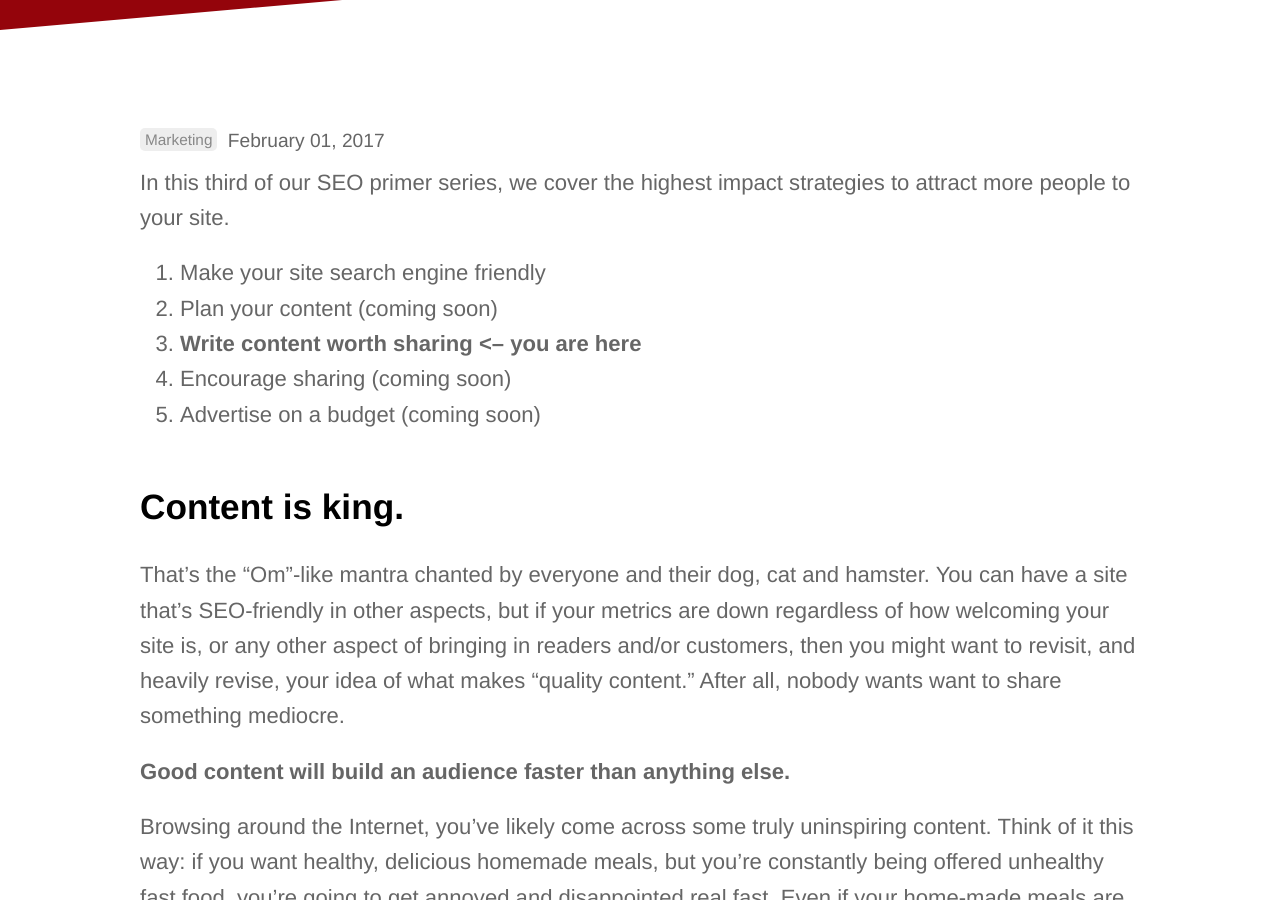
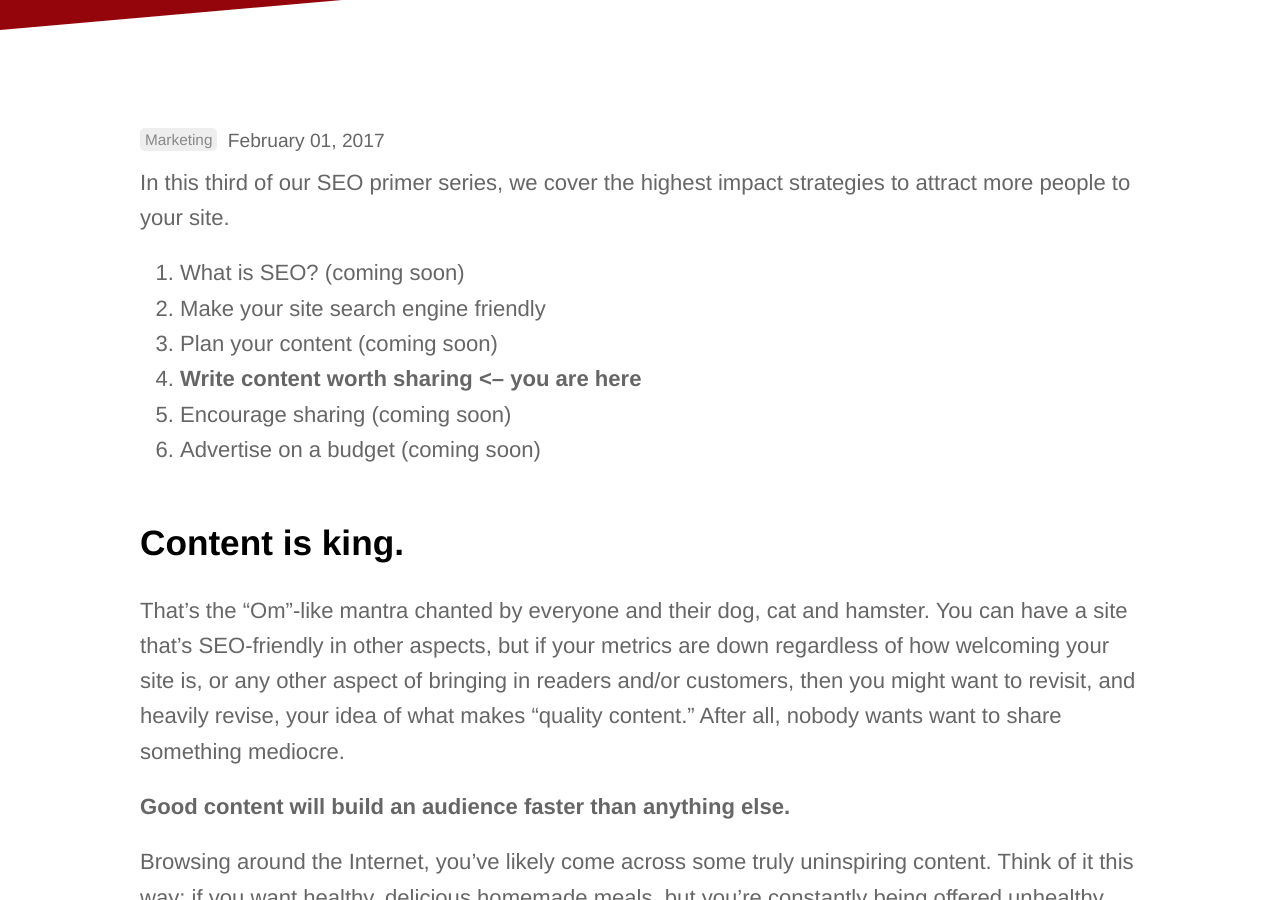
Before and after one commit to benevolenttech/btek.cc, a Jekyll site: the page built from _posts/2017-02-01-how-to-write-content-worth-sharing.md, in a window 1280 px wide and 900 px high, scrolled down 484 px. Built offline with Jekyll 4.4.1, drawn with Linux system fonts in a browser that asks for light colours; comment, search, counter and statistics services are not loaded.

Commit message:
Updated series order

```diff
--- a/_posts/2017-02-01-how-to-write-content-worth-sharing.md
+++ b/_posts/2017-02-01-how-to-write-content-worth-sharing.md
@@ -11,11 +11,12 @@ previous: 2017-01-01-how-to-make-your-site-search-engine-friendly
 
 In this third of our SEO primer series, we cover the highest impact strategies to attract more people to your site.
 
-1. Make your site search engine friendly
-2. Plan your content (coming soon)
-3. **Write content worth sharing &lt;– you are here**
-4. Encourage sharing (coming soon)
-5. Advertise on a budget (coming soon)
+1. What is SEO? (coming soon)
+2. Make your site search engine friendly
+3. Plan your content (coming soon)
+4. **Write content worth sharing &lt;– you are here**
+5. Encourage sharing (coming soon)
+6. Advertise on a budget (coming soon)
 <br><br>
 
 ## **Content is king.**
```
Also changed, not shown: _posts/2017-01-01-how-to-make-your-site-search-engine-friendly.md (+6 -5 lines).
